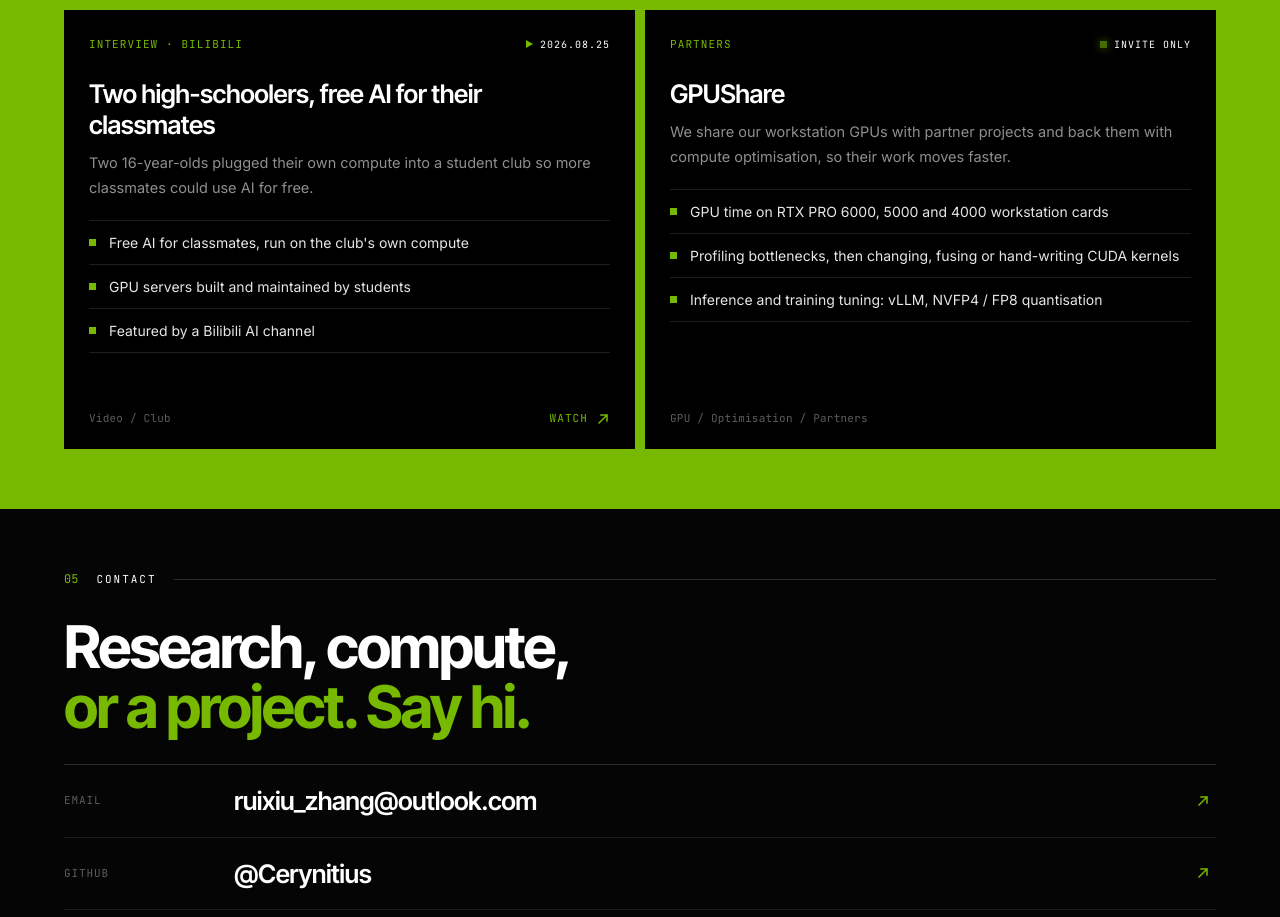
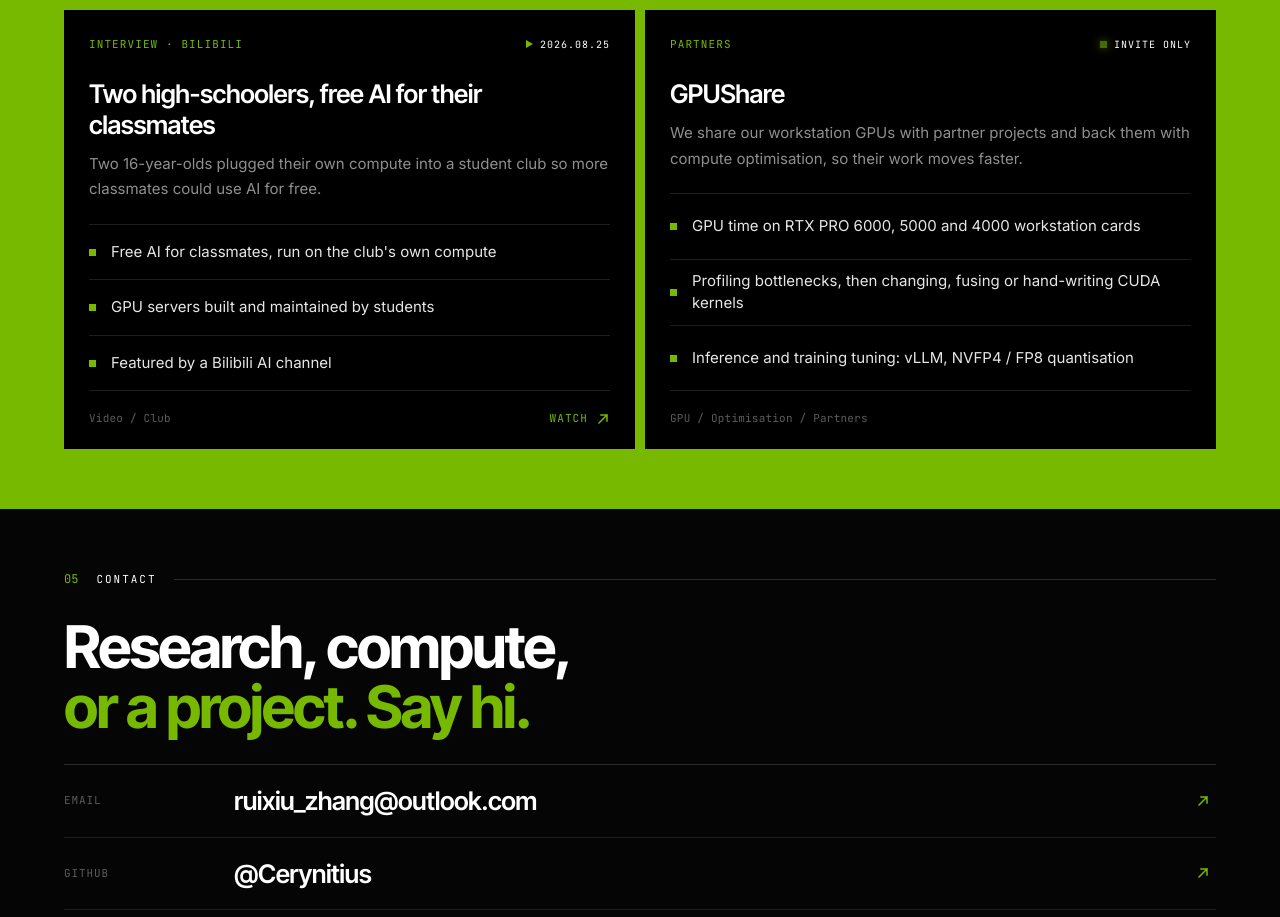
Before and after one commit to Cerynitius/Cerynitius.github.io, a Next.js app: page / in a window 1280 px wide. Shown: the part 3640-4557 px from the top of the page. Built offline with nearby package versions, Linux system fonts and the light colour scheme.

Commit message:
club cards: points spread over the card height, 15px text

```diff
--- a/app/globals.css
+++ b/app/globals.css
@@ -211,10 +211,10 @@ a.club-card:hover { transform: translateY(-4px); border-color: var(--white); }
 .cc-top { display: flex; justify-content: space-between; align-items: center; margin-bottom: 26px; color: var(--green); letter-spacing: .1em; font-size: 11px; }
 .club-card .live i.play { width: 0; height: 0; background: none; box-shadow: none; animation: none; border-left: 7px solid var(--green); border-top: 4.5px solid transparent; border-bottom: 4.5px solid transparent; }
 .club-card h3 { font-family: var(--font-display); font-weight: 600; font-size: clamp(22px, 2vw, 28px); letter-spacing: -.02em; line-height: 1.2; color: var(--white); margin-bottom: 10px; }
-.club-card p { color: var(--muted); font-size: 14.5px; line-height: 1.7; }
-.cc-points { list-style: none; margin: 20px 0 0; padding: 0; border-top: 1px solid var(--line); }
-.cc-points li { position: relative; padding: 11px 0 11px 20px; border-bottom: 1px solid var(--line); color: var(--text); font-size: 14px; line-height: 1.5; }
-.cc-points li::before { content: ""; position: absolute; left: 0; top: 18px; width: 7px; height: 7px; background: var(--green); }
+.club-card p { color: var(--muted); font-size: 15px; line-height: 1.7; }
+.cc-points { list-style: none; flex: 1; display: flex; flex-direction: column; margin: 22px 0 0; padding: 0; border-top: 1px solid var(--line); }
+.cc-points li { position: relative; flex: 1; display: flex; align-items: center; min-height: 48px; padding: 10px 0 10px 22px; border-bottom: 1px solid var(--line); color: var(--text); font-size: 15px; line-height: 1.5; }
+.cc-points li::before { content: ""; position: absolute; left: 0; top: 50%; width: 7px; height: 7px; margin-top: -3.5px; background: var(--green); }
 .club-card .card-foot { color: var(--green); }
 .club-card .cta { display: inline-flex; align-items: center; gap: 8px; color: var(--green); text-transform: uppercase; letter-spacing: .1em; font-size: 11px; }
 a.club-card:hover .card-foot svg { transform: translate(2px, -2px); }
```
